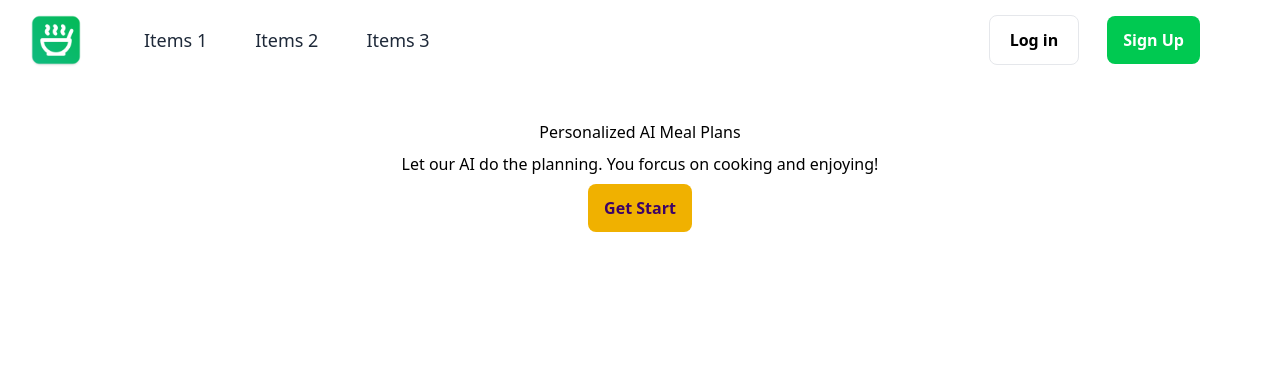
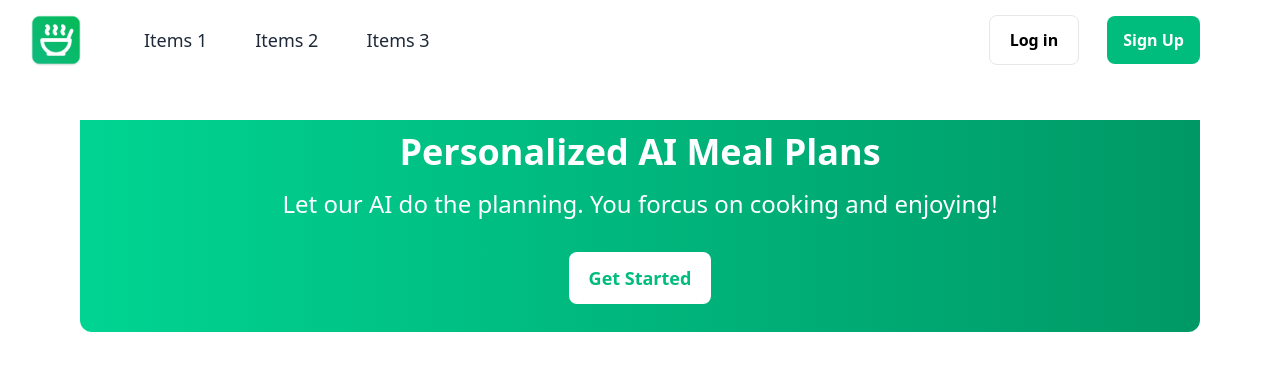
Before and after one commit to yiwenwangANU/saas_ai, a React (Vite) app: page / in a window 1280 px wide. Shown: the top 370 px of the page. Built offline with nearby package versions, Linux system fonts and the light colour scheme; no server answers.

Commit message:
add additional variant to Button component, add css to dashboard

```diff
--- a/src/pages/Dashboard.tsx
+++ b/src/pages/Dashboard.tsx
@@ -3,12 +3,16 @@ import Button from "../ui/Button";
 const Dashboard = () => {
   return (
     <div className="pt-10">
-      <div className="flex flex-col gap-2 items-center ">
-        <div>Personalized AI Meal Plans</div>
-        <div>
+      <div className="flex flex-col gap-4 items-center bg-gradient-to-r from-emerald-400 to-emerald-600 mx-20 rounded-b-xl py-3">
+        <div className="text-white text-4xl font-bold">
+          Personalized AI Meal Plans
+        </div>
+        <div className="text-white text-2xl">
           Let our AI do the planning. You forcus on cooking and enjoying!
         </div>
-        <Button>Get Start</Button>
+        <div className="py-4">
+          <Button variant="getStart">Get Started</Button>
+        </div>
       </div>
     </div>
   );
--- a/src/ui/Button.tsx
+++ b/src/ui/Button.tsx
@@ -1,7 +1,7 @@
 import { ComponentPropsWithoutRef, FC, ReactNode } from "react";
 
 type ButtonProps = {
-  variant?: "primary" | "secondary" | "login" | "signup";
+  variant?: "primary" | "secondary" | "login" | "signup" | "getStart";
   children: ReactNode;
 } & ComponentPropsWithoutRef<"button">;
 
@@ -26,7 +26,10 @@ const Button: FC<ButtonProps> = ({
         "px-5 text-black bg-white border border-1 border-gray-200 hover:bg-gray-100";
       break;
     case "signup":
-      variantStyles = "text-white bg-green-500 hover:bg-green-600";
+      variantStyles = "text-white bg-emerald-500 hover:bg-green-600";
+      break;
+    case "getStart":
+      variantStyles = "text-emerald-500 bg-white text-lg px-5";
       break;
   }
 
```
